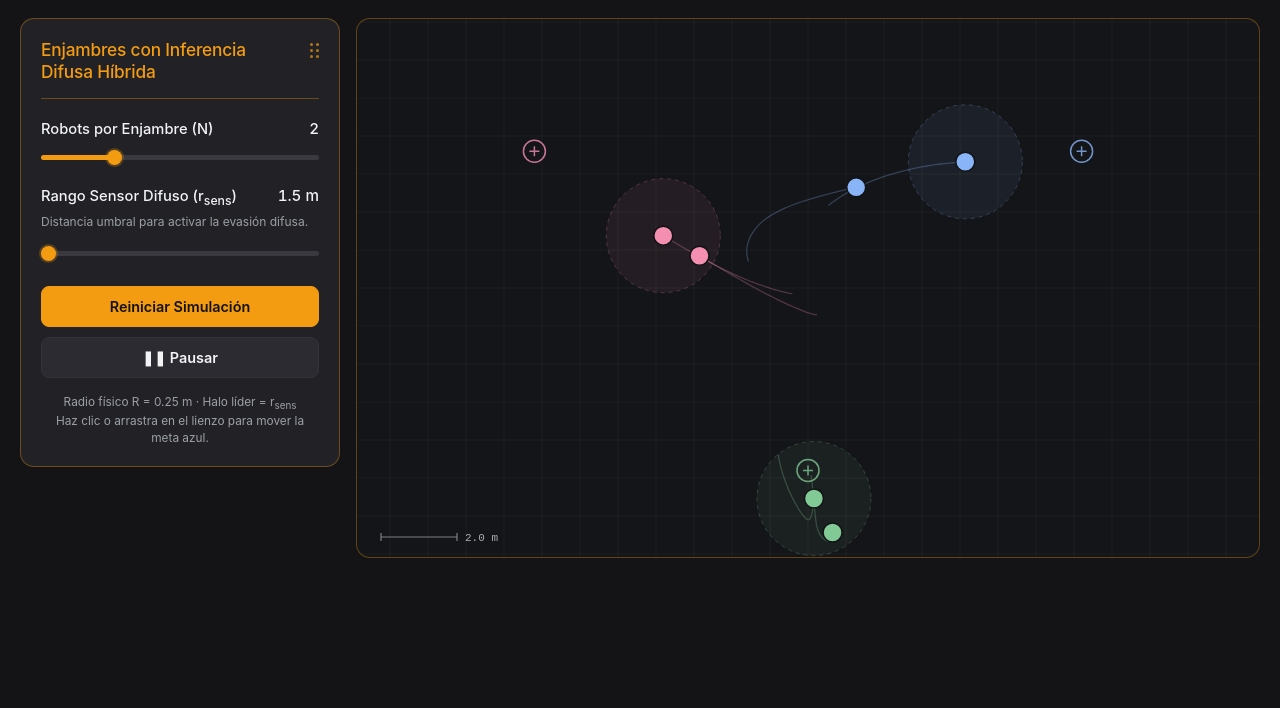
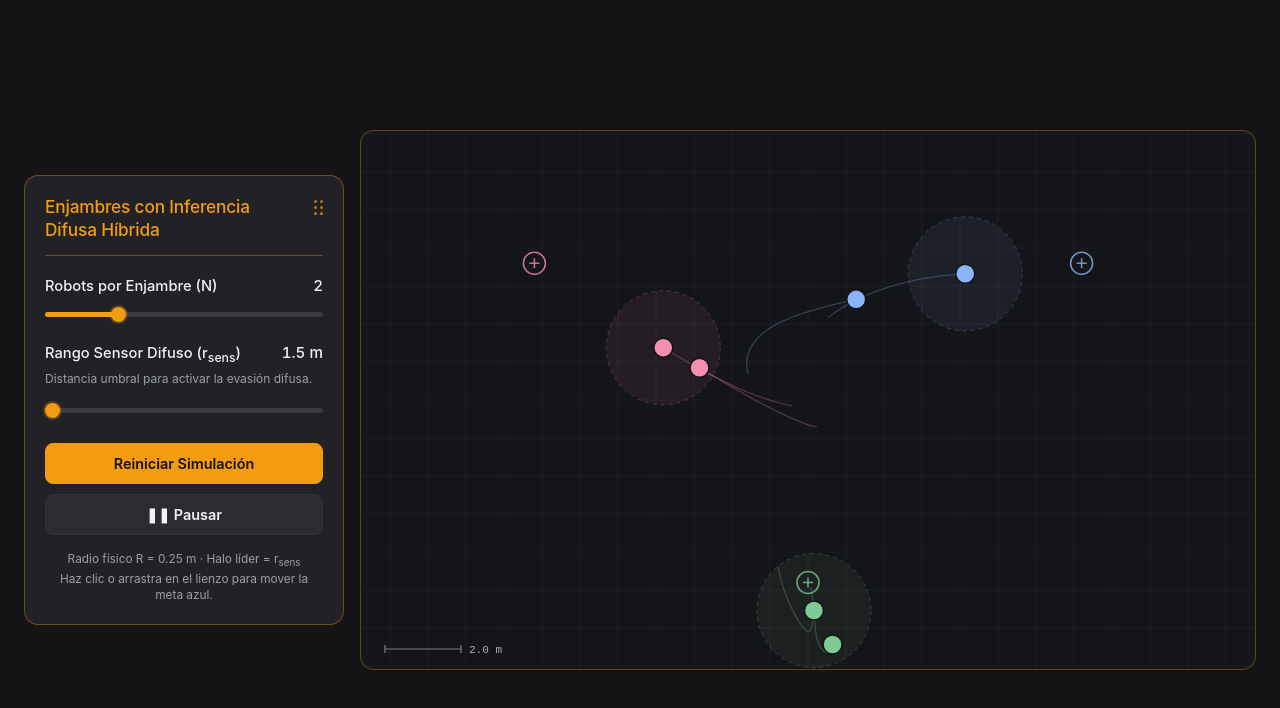
Before and after one commit to ALUN403/Simulacion, a plain HTML site: page Evasión-múltiples-lógica-difusa.html in a window 1280 px wide. Drawn offline with Linux system fonts and the light colour scheme.

Commit message:
Fix title and improve layout alignment
Updated the title and adjusted alignment styles for better layout.

```diff
--- a/Evasión-múltiples-lógica-difusa.html
+++ b/Evasión-múltiples-lógica-difusa.html
@@ -3,7 +3,7 @@
 <head>
 <meta charset="UTF-8">
 <meta name="viewport" content="width=device-width, initial-scale=1.0">
-<title>Enjambres con Inferencia Difusa Híbrida</title>
+<title>Enjambres con Inferencia Difusa</title>
 <style>
   :root {
     --bg-app: #141416;
@@ -33,8 +33,8 @@
     color: var(--text-primary);
     display: flex;
     justify-content: center;
-    align-items: flex-start;
-    padding: 18px;
+    align-items: center; /* Centra verticalmente en toda la pantalla */
+    padding: 24px;
     min-height: 100vh;
   }
 
@@ -44,7 +44,7 @@
     display: grid;
     grid-template-columns: 320px 1fr;
     gap: 16px;
-    align-items: start;
+    align-items: center; /* Alinea el panel izquierdo al centro vertical del lienzo */
   }
 
   /* Panel Izquierdo: Parámetros */
```
